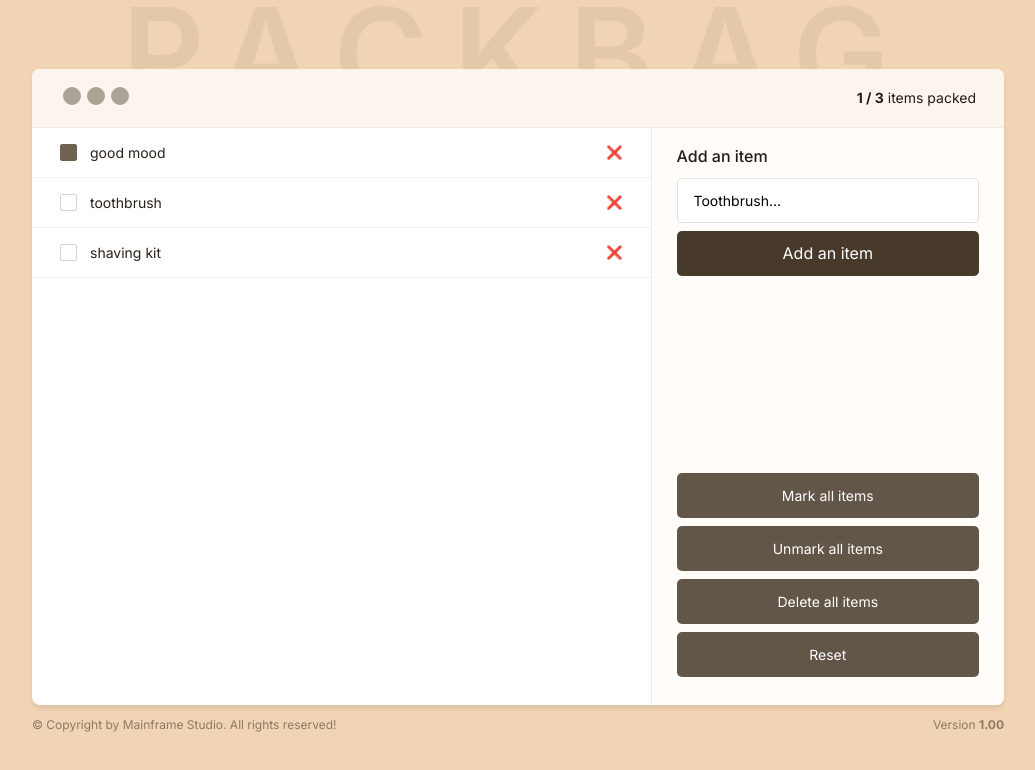
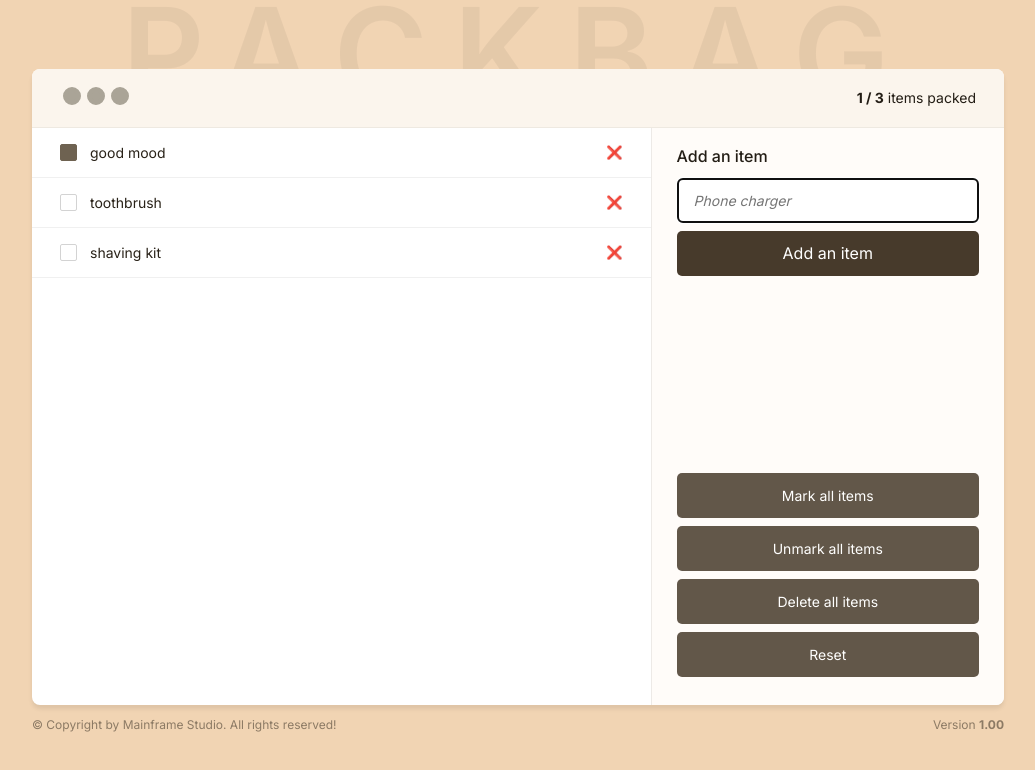
Before and after one commit to devbilalkhan/packbag, a React (Vite) app: page / in a window 1280 px wide. Shown: the top 770 px of the page, without its empty margins (122-1157 px from the left). Built offline with nearby package versions, Linux system fonts and the light colour scheme.

Commit message:
input and reference demo and adding item to object

```diff
--- a/src/App.jsx
+++ b/src/App.jsx
@@ -1,17 +1,19 @@
+import { useState } from "react";
 import BackgroundHeader from "./components/BackgroundHeader";
 import Footer from "./components/Footer";
 import Header from "./components/Header";
 import ItemList from "./components/ItemList";
 import Sidebar from "./components/Sidebar";
-
+import { defaultItems } from "./lib/constants";
 function App() {
+  const [itemText, setItemText] = useState(defaultItems);
   return (
     <>
       <BackgroundHeader />
       <main>
         <Header />
-        <ItemList />
-        <Sidebar />
+        <ItemList itemText={itemText} setItemText={setItemText} />
+        <Sidebar setItemText={setItemText} />
       </main>
       <Footer />
     </>
--- a/src/components/AddItemForm.jsx
+++ b/src/components/AddItemForm.jsx
@@ -1,15 +1,41 @@
+import { useRef, useState } from "react";
 import Button from "./Button";
-export default function AddItemForm() {
+import Warning from "./Warning";
+export default function AddItemForm({ setItemText }) {
+  const [listItem, setListItem] = useState("");
+  const [warning, setWarning] = useState("");
+
+  const inputRef = useRef();
   return (
-    <form>
+    <form
+      onSubmit={(e) => {
+        e.preventDefault();
+
+        if (!listItem) {
+          setWarning("No items were entered!");
+          inputRef.current.focus();
+          return;
+        }
+        const newItem = {
+          id: new Date().getTime(),
+          name: listItem,
+          packed: false,
+        };
+        setItemText((prev) => [...prev, newItem]);
+      }}
+    >
       <h2>Add an item</h2>
       <input
+        ref={inputRef}
         className=""
         type="text"
         name="item"
-        value="Toothbrush..."
-        onChange={() => {}}
+        value={listItem}
+        placeholder="Phone charger"
+        autoFocus
+        onChange={(e) => setListItem(e.target.value)}
       />
+      <Warning message={warning} />
       <Button>Add an item</Button>
     </form>
   );
--- a/src/components/ItemList.jsx
+++ b/src/components/ItemList.jsx
@@ -1,25 +1,28 @@
-import { useState } from "react";
-import { defaultItems } from "../lib/constants";
-export default function ItemList() {
-  const [items, setItems] = useState(defaultItems);
+export default function ItemList({ itemText, setItemText }) {
   return (
     <ul>
-      {items.map((item) => (
-        <ListItem key={item.id} item={item} />
+      {itemText.map((item) => (
+        <ListItem key={item.id} item={item} setItemText={setItemText} />
       ))}
     </ul>
   );
 }
 
-function ListItem({ item }) {
+function ListItem({ item, setItemText }) {
   return (
     <>
       <li className="item">
         <label>
-          <input type="checkbox" checked={item.packed} />
+          <input type="checkbox" checked={item.packed} onChange={() => {}} />
           {item.name}
         </label>
-        <button onClick={() => {}}>❌</button>
+        <button
+          onClick={() =>
+            setItemText((prev) => prev.filter((itm) => itm.id !== item.id))
+          }
+        >
+          ❌
+        </button>
       </li>
     </>
   );
--- a/src/components/Sidebar.jsx
+++ b/src/components/Sidebar.jsx
@@ -1,9 +1,9 @@
 import AddItemForm from "./AddItemForm";
 import ButtonGroup from "./ButtonGroup";
-export default function Sidebar() {
+export default function Sidebar({ setItemText }) {
   return (
     <div className="sidebar">
-      <AddItemForm />
+      <AddItemForm setItemText={setItemText} />
       <ButtonGroup />
     </div>
   );
--- /dev/null
+++ b/src/components/Warning.jsx
@@ -0,0 +1,3 @@
+export default function Warning({ message }) {
+  return <div className="warning">{message}</div>;
+}
```
